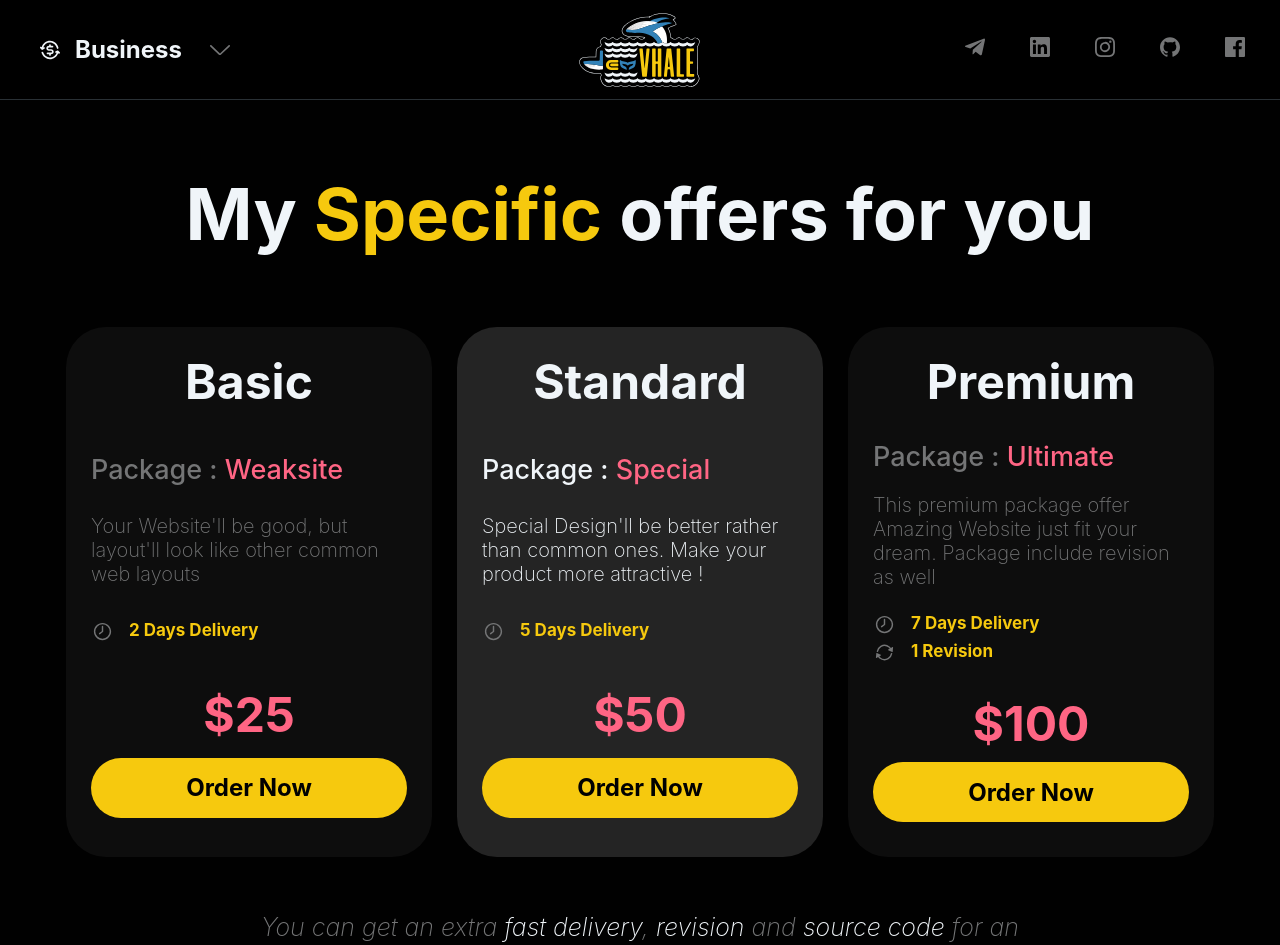
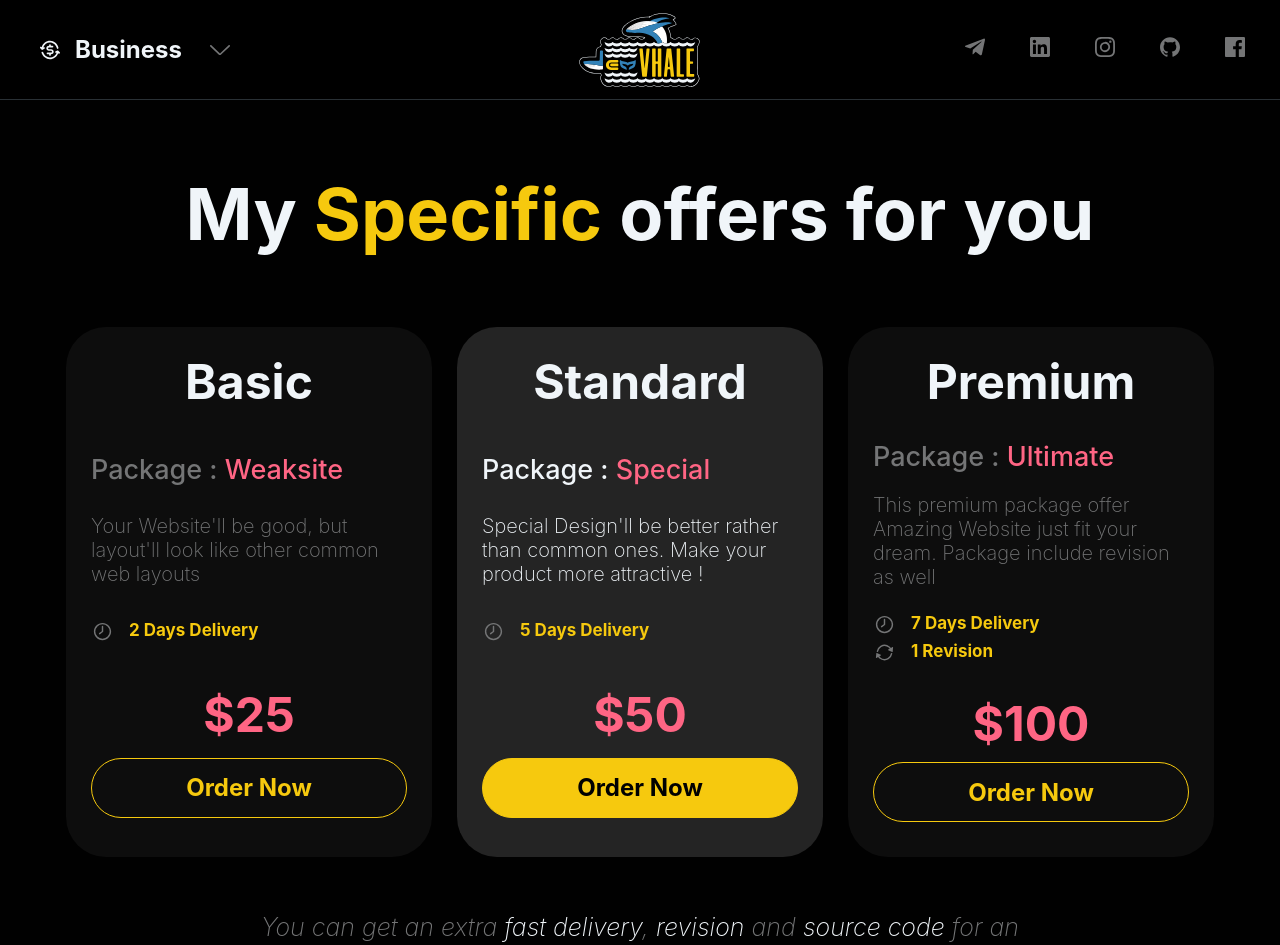
Before and after one commit to NuranTerlan/DevvhalePortfolio, a Next.js app: page /business in a window 1280 px wide. Shown: the top 945 px of the page. Built offline with nearby package versions, Linux system fonts and the light colour scheme.

Commit message:
Update offer.module.css

```diff
--- a/components/offer/offer.module.css
+++ b/components/offer/offer.module.css
@@ -53,18 +53,19 @@
       height: 60px;
       width: 100%;
       border-radius: 99px;
-      background-color: var(--c-theme);
-      color: var(--c-primary);
+      background-color: transparent;
+      color: var(--c-theme);
       font-weight: bold;
       font-size: 24px;
       cursor: pointer;
       align-self: end;
       transition: all 300ms;
+      border: 1px solid var(--c-theme);
 
       &:hover {
-        transform: translateY(-3px);
-        color: var(--c-theme);
-        background-color: var(--c-theme-hover);
+        transform: translateY(-2px);
+        color: var(--c-primary);
+        background-color: var(--c-theme);
       }
     }
   }
@@ -85,7 +86,13 @@
     }
 
     button {
-      font-size: 20px;
+      font-size: 20px !important;
+    }
+
+    svg {
+      font-size: 1.5em !important;
+      width: 23px !important;
+      height: 23px !important;
     }
   }
 }
```
